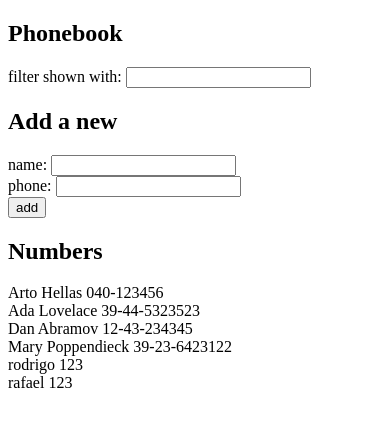
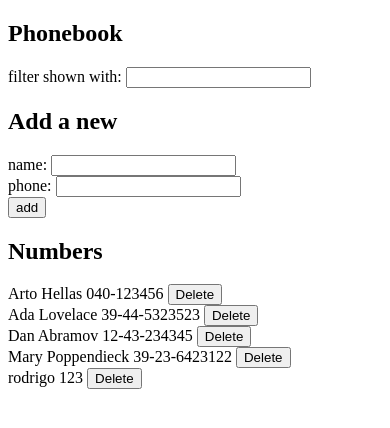
Before and after one commit to RodrigoMtts/fullstackopen2022, a React (Create React App) app in the folder part2/phonebook/: page / in a window 390 px wide. Shown: the top 428 px of the page. Built offline with nearby package versions, Linux system fonts and the light colour scheme; data requests are answered from the project's data file.

Commit message:
part2, phonebook, step 2.17

```diff
--- a/part2/phonebook/db.json
+++ b/part2/phonebook/db.json
@@ -24,11 +24,6 @@
       "name": "rodrigo",
       "number": "123",
       "id": 5
-    },
-    {
-      "name": "rafael",
-      "number": "123",
-      "id": 6
     }
   ]
 }
--- a/part2/phonebook/src/App.js
+++ b/part2/phonebook/src/App.js
@@ -29,7 +29,9 @@ const App = () => {
       .then( person => {
         setPersons([...persons, person])
       })
-
+      .catch( e => {
+        console.log("Person not created: ",e)
+      })
     setNewName('')
   }
 
@@ -43,6 +45,19 @@ const App = () => {
 
   const filterEventHandler = (event) => {
     setFilter(event.target.value)
+  }
+
+  const deletePerson = (person) => {
+    if(window.confirm(`Delete ${person.name} ?`))
+    personsService.remove(person.id)
+      .then( personDeleted => {
+        setPersons(persons.filter( x => x.id !== person.id))
+
+      })
+      .catch( e => {
+        console.log(`${person.name} was already deleted from server`)
+        setPersons(persons.filter( x => x.id !== person.id))
+      })
   }
 
   return (
@@ -59,7 +74,7 @@ const App = () => {
         newName={newName}
         newNumber={newNumber}
       />
-      <Persons persons={persons} filter={filter}/>
+      <Persons persons={persons} filter={filter} deletePerson={deletePerson}/>
     </div>
   )
 }
--- a/part2/phonebook/src/components/Person.jsx
+++ b/part2/phonebook/src/components/Person.jsx
@@ -1,5 +1,6 @@
-const Person = ({person}) => {
-   return <div>{person.name} {person.number}</div>
+const Person = ({person,deletePerson}) => {
+   console.log(deletePerson)
+   return <div>{person.name} {person.number} <button onClick={ () => deletePerson(person)}>Delete</button></div>
 }
 
 export default Person
--- a/part2/phonebook/src/components/Persons.jsx
+++ b/part2/phonebook/src/components/Persons.jsx
@@ -1,8 +1,9 @@
 import Person from './Person'
 
-const Persons = ({persons,filter}) => {
+const Persons = ({persons,filter,deletePerson}) => {
+    console.log(deletePerson)
     const personView = persons.filter( person => person.name.toLocaleLowerCase().includes(filter.toLocaleLowerCase())).map( (person) => {
-        return <Person key={person.id} person={person}/>
+        return <Person key={person.id} person={person} deletePerson={deletePerson}/>
     })
     return (
         <>
--- a/part2/phonebook/src/services/persons.js
+++ b/part2/phonebook/src/services/persons.js
@@ -12,6 +12,13 @@ const get = (id) => {
 
 }
 
+const remove = (id) => {
+    return axios.delete(`http://localhost:3001/persons/${id}`)
+        .then( response => {
+            return response.data
+        })
+}
+
 const create = (note) => {
     return axios.post("http://localhost:3001/persons",note)
         .then( response => {
@@ -23,4 +30,4 @@ const update = (note) => {
 
 }
 
-export default {getAll, create}
+export default {getAll, create, remove}
```
